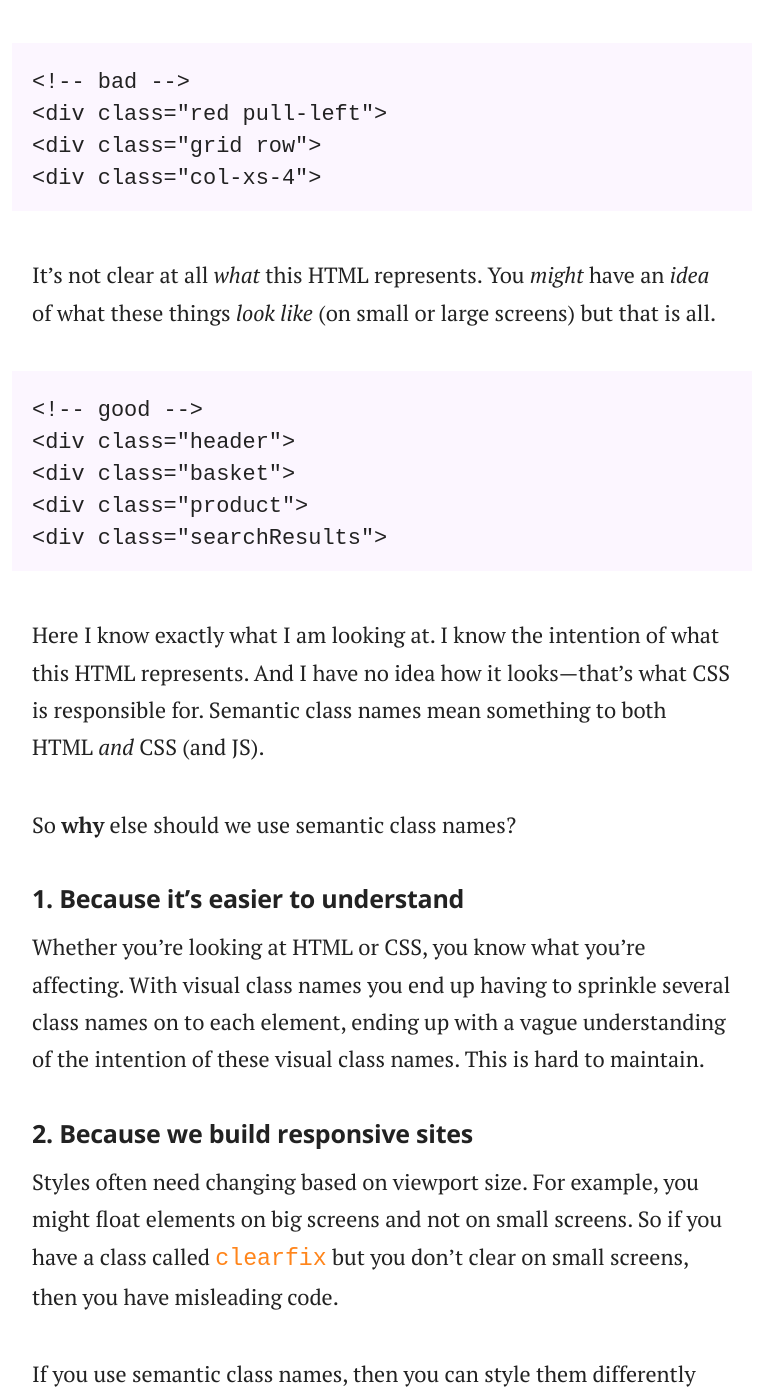
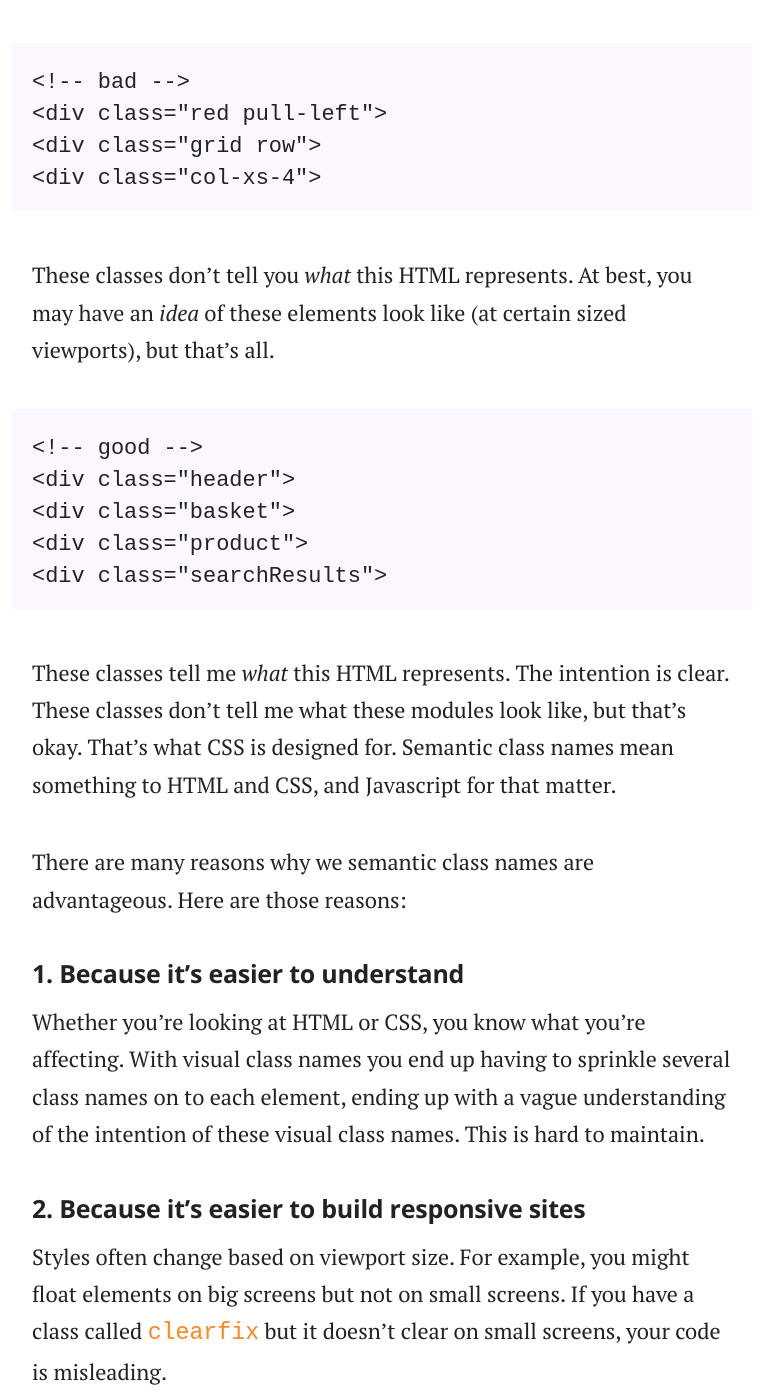
Before and after one commit to adamsilver/maintainablecss.com-jekyll, a Jekyll site: the page built from _chapters/02-semantics.md, in a window 1280 px wide and 1400 px high, scrolled down 1180 px. Shown: the whole window, without its empty margins (258-1018 px from the left). Built offline with Jekyll 4.4.1, drawn with Linux system fonts in a browser that asks for light colours; some of the changed text lies outside the part shown.

Commit message:
Semantics

```diff
--- a/_chapters/02-semantics.md
+++ b/_chapters/02-semantics.md
@@ -21,16 +21,16 @@ It's easy to add class names without thinking about meaning but naming is very i
 
 This is because humans are good at understanding human communication and bad at understanding abbreviated, non-semantic abstractions.
 
-## Good and bad examples of class names
+## Good and bad class names
 
-Try and spot the difference between non-semantic and semantic class names...
+Can you spot the difference between semantic and non-semantic class names?
 
 	<!-- bad -->
 	<div class="red pull-left">
 	<div class="grid row">
 	<div class="col-xs-4">
 
-It's not clear at all *what* this HTML represents. You *might* have an *idea* of what these things *look like* (on small or large screens) but that is all.
+These classes don't tell you *what* this HTML represents. At best, you may have an *idea* of these elements look like (at certain sized viewports), but that's all.
 
 	<!-- good -->
 	<div class="header">
@@ -38,17 +38,17 @@ It's not clear at all *what* this HTML represents. You *might* have an *idea* of
 	<div class="product">
 	<div class="searchResults">
 
-Here I know exactly what I am looking at. I know the intention of what this HTML represents. And I have no idea how it looks&mdash;that's what CSS is responsible for. Semantic class names mean something to both HTML *and* CSS (and JS).
+These classes tell me *what* this HTML represents. The intention is clear. These classes don't tell me what these modules look like, but that's okay. That's what CSS is designed for. Semantic class names mean something to HTML and CSS, and Javascript for that matter.
 
-So **why** else should we use semantic class names?
+There are many reasons why we semantic class names are advantageous. Here are those reasons:
 
 ## 1. Because it's easier to understand
 
 Whether you're looking at HTML or CSS, you know what you're affecting. With visual class names you end up having to sprinkle several class names on to each element, ending up with a vague understanding of the intention of these visual class names. This is hard to maintain.
 
-## 2. Because we build responsive sites
+## 2. Because it's easier to build responsive sites
 
-Styles often need changing based on viewport size. For example, you might float elements on big screens and not on small screens. So if you have a class called `clearfix` but you don't clear on small screens, then you have misleading code.
+Styles often change based on viewport size. For example, you might float elements on big screens but not on small screens. If you have a class called `clearfix` but it doesn't clear on small screens, your code is misleading.
 
 If you use semantic class names, then you can style them differently based on media queries making it easier to maintain.
 
```
